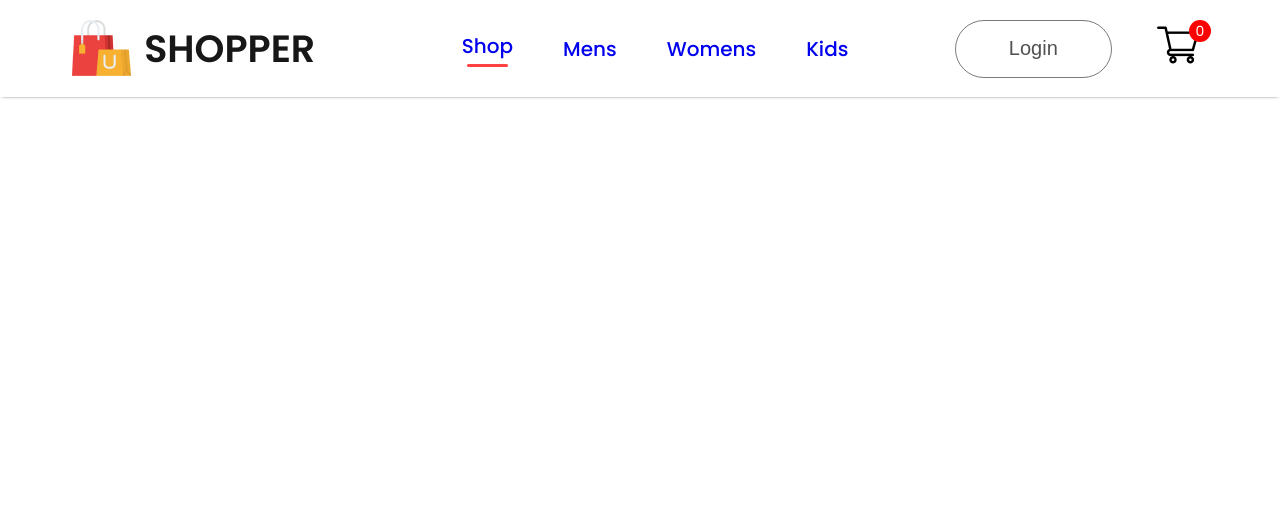
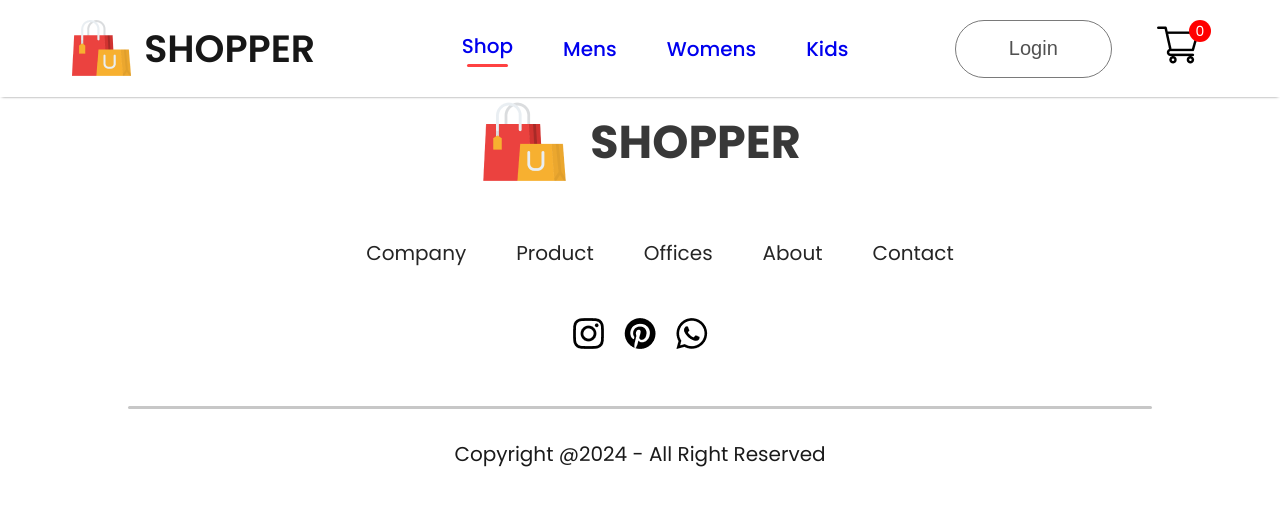
Before and after one commit to Indranil102/Shopping, a React (Create React App) app: page /login in a window 1280 px wide. Shown: the top 506 px of the page. Built offline with nearby package versions, Linux system fonts and the light colour scheme; a web font is replaced by a local one.

Commit message:
adding footer

```diff
--- a/src/App.js
+++ b/src/App.js
@@ -6,6 +6,7 @@
 import Cart from './Pages/Cart';
 import LoginSignup from './Pages/LoginSignup';
 import Product from './Pages/Product';
+import Footer from './Components/Footer/Footer';
 //import Shop from '../src/Pages/shop';
 function App() {
   return (
@@ -22,6 +23,7 @@
           <Route path="/cart" element={<Cart />} />
           <Route path="/login" element={<LoginSignup />} />
         </Routes>
+        <Footer />
       </BrowserRouter>
     </div>
   );
--- a/src/Components/Footer/Footer.jsx
+++ b/src/Components/Footer/Footer.jsx
@@ -1,9 +1,43 @@
 import React from 'react'
-
+import './Fotter.css'
+import footer_logo from '../Assets/logo_big.png'
+import instagram_icon from '../Assets/instagram_icon.png'
+import pintester_icon from '../Assets/pintester_icon.png'
+import whatapp_icon from '../Assets/whatsapp_icon.png'
 const Footer = () => {
   return (
-    <div className='Footer'>
+    <div className='footer'>
+      <div className="footer-logo">
+           <img src={footer_logo} alt="" />
+           <p>SHOPPER</p>
 
+      </div>
+      <ul className="footer-links">
+        <li>Company</li>
+        <li>Product</li>
+        <li>Offices</li>
+        <li>About</li>
+        <li>Contact</li>
+      </ul>
+      <div className="footer-social-icons">
+
+        <div className="footer-icon-cointer">
+            <img src={instagram_icon} alt="" />
+        </div>
+        <div className="footer-icon-cointer">
+            <img src={pintester_icon} alt="" />
+
+        </div>
+        <div className="footer-icon-cointer">
+            <img src={whatapp_icon} alt="" />
+
+        </div>
+      </div>
+
+      <div className="footer-copyright">
+        <hr />
+        <p>Copyright @2024 - All Right Reserved</p>
+      </div>
     </div>
   )
 }
--- /dev/null
+++ b/src/Components/Footer/Fotter.css
@@ -0,0 +1,66 @@
+.footer{
+    display: flex;
+    flex-direction: column;
+    justify-content: center;
+    align-items: center;
+    gap: 50px;
+}
+.footer-logo{
+    display: flex;
+    align-items: center;
+    gap: 20px;
+}
+
+.footer-logo p{
+    color: #383838;
+    font-size: 46px;
+    font-weight: 700;
+
+}
+
+.footer-links{
+    display: flex;
+    list-style: none;
+    gap: 50px;
+    color: #252525;
+    font-size: 20px;
+}
+
+.footer-links li{
+    cursor: pointer;
+}
+
+.footer-social-icons{
+    display: flex;
+    gap: 20px;
+
+}
+
+.footer-icon-container{
+    padding: 10px;
+    padding-bottom: 6px;
+    background: #fbfbfb;
+    border: 1px solid #ebebeb;
+
+}
+
+.footer-copyright{
+    display: flex;
+    flex-direction: column;
+    align-items: center;
+    gap: 30px;
+    width: 100%;
+    margin-bottom: 30px;
+    color: #1a1a1a;
+    font-size: 20px;
+}
+
+.footer-copyright hr{
+    width: 80%;
+    border: none;
+    border-radius: 10px;
+    height: 3px;
+    height: 3px;
+    background: #c7c7c7;
+
+}
```
